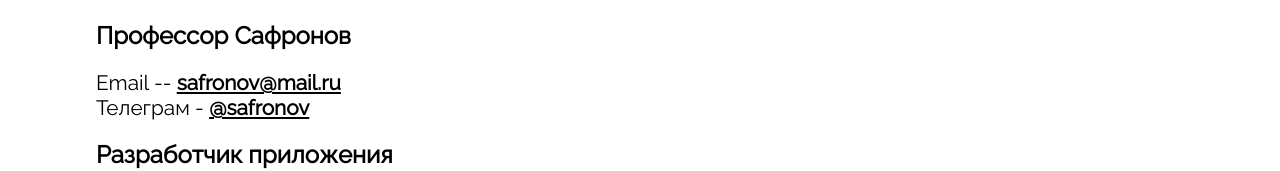
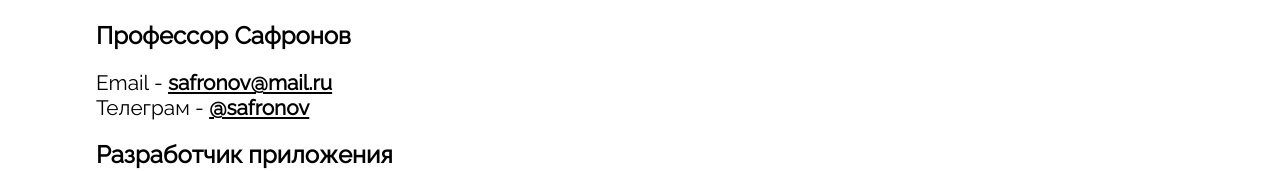
Before and after one commit to panelka2/tsu_diplom, a Next.js app: page /contacts in a window 1280 px wide. Shown: the part 137-308 px from the top of the page. Built offline with nearby package versions, Linux system fonts and the light colour scheme.

Commit message:
Old changes

```diff
--- a/pages/contacts/index.js
+++ b/pages/contacts/index.js
@@ -8,7 +8,7 @@ export default function Posts() {
             <div className={styles.about_blocks}>
                 <div>
                     <h2>Профессор Сафронов</h2>
-                    <span>Email -- <b><a href="mailto:safronov@mail.ru" className={styles.link}>safronov@mail.ru</a></b></span><br/>
+                    <span>Email - <b><a href="mailto:safronov@mail.ru" className={styles.link}>safronov@mail.ru</a></b></span><br/>
                     <span>Телеграм - <b><a href="https://t.me/safronovtest" className={styles.link}>@safronov</a></b></span>
                 </div>
                 <div>
```
